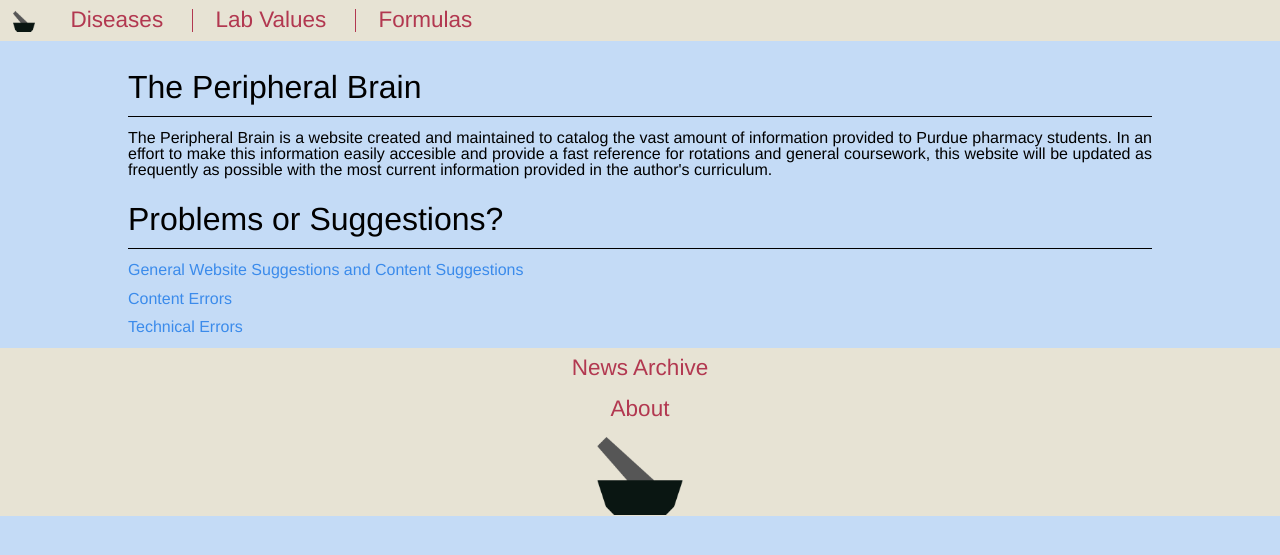
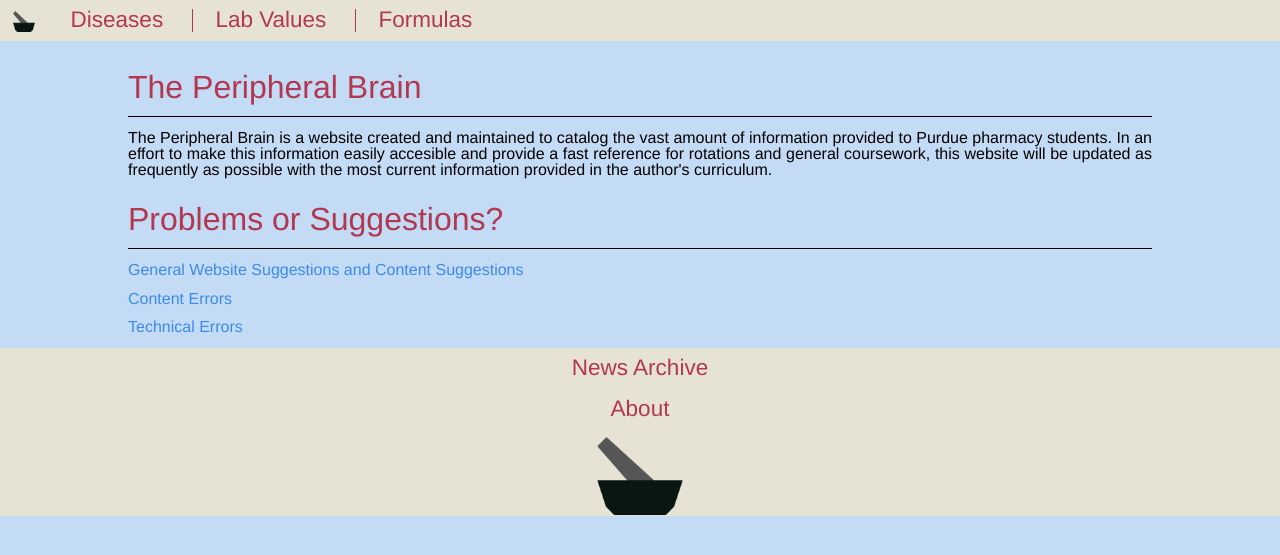
Before and after one commit to corbincox72/peripheral_brain, a Jekyll site: the page built from about.html, in a window 1280 px wide. Shown: the top 555 px of the page. Built offline with Jekyll 4.4.1, drawn with Linux system fonts in a browser that asks for light colours.

Commit message:
Formatting Updates

```diff
--- a/css/main.css
+++ b/css/main.css
@@ -71,6 +71,10 @@
   padding-bottom: 1%;
   margin: 2% 10% 1%;
   border-bottom: 1px solid black;
+  color: #b23850
+}
+a h1{
+  color: #3b8beb;
 }
 h2{
   text-align: left;
```
Also changed, not shown: 2 other files.
